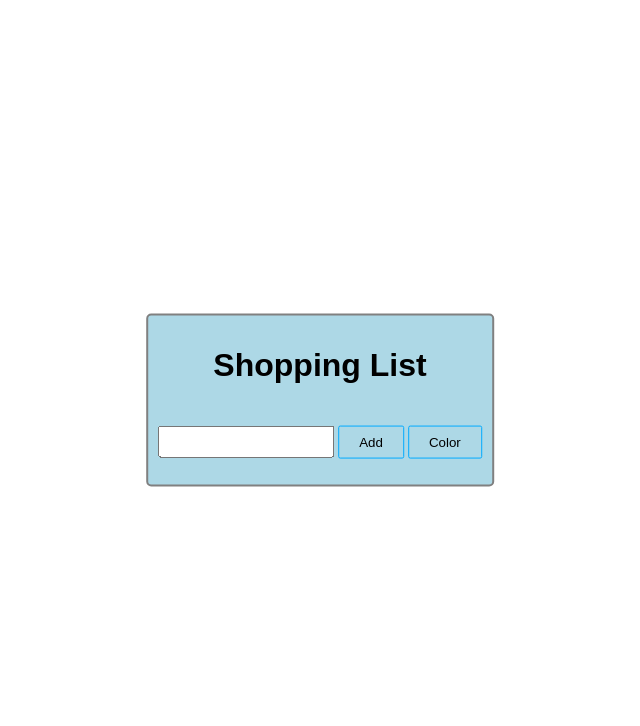
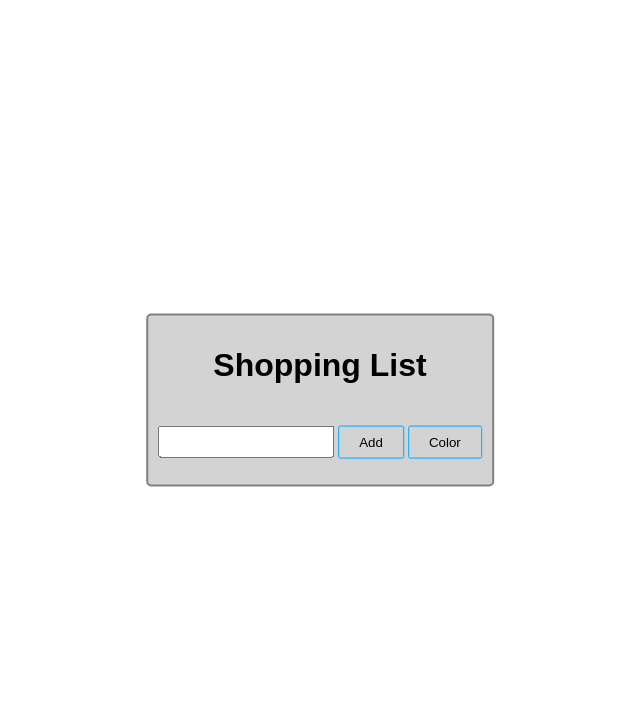
Before and after one commit to Emmanuel-Jiss/pythonProject1, a Flask app: page / in a window 1280 px wide. Shown: the top 726 px of the page, without its empty margins (320-960 px from the left). Run offline with Flask 3, Linux system fonts and the light colour scheme; data that the repository does not hold is empty.

Commit message:
Fixed container

```diff
--- a/static/css/style.css
+++ b/static/css/style.css
@@ -57,7 +57,7 @@ li {
     top: 50%;
     left: 50%;
     transform: translate(-50%, -50%);
-    background-color: lightblue;
+    background-color: #d3d3d3;
     border-style: solid;
     border: 2px solid grey;
     border-radius: 5px;
```
